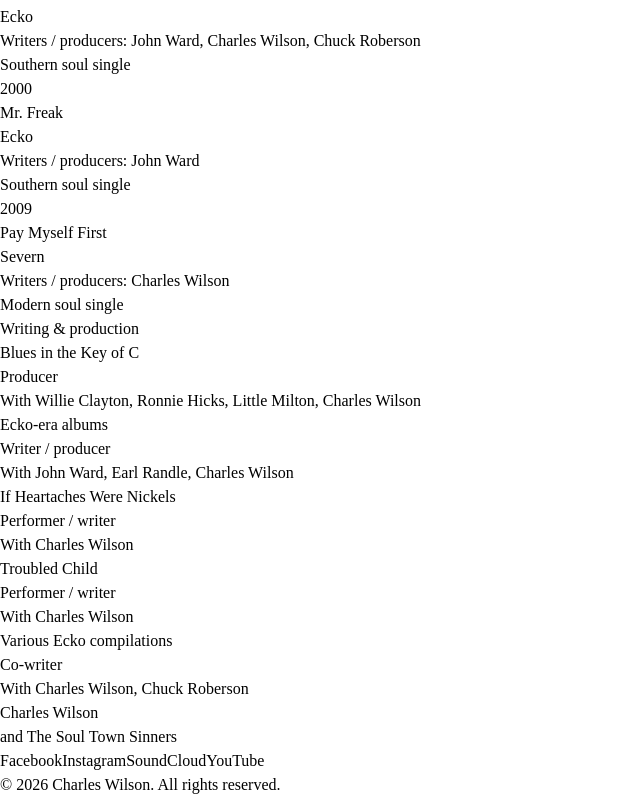
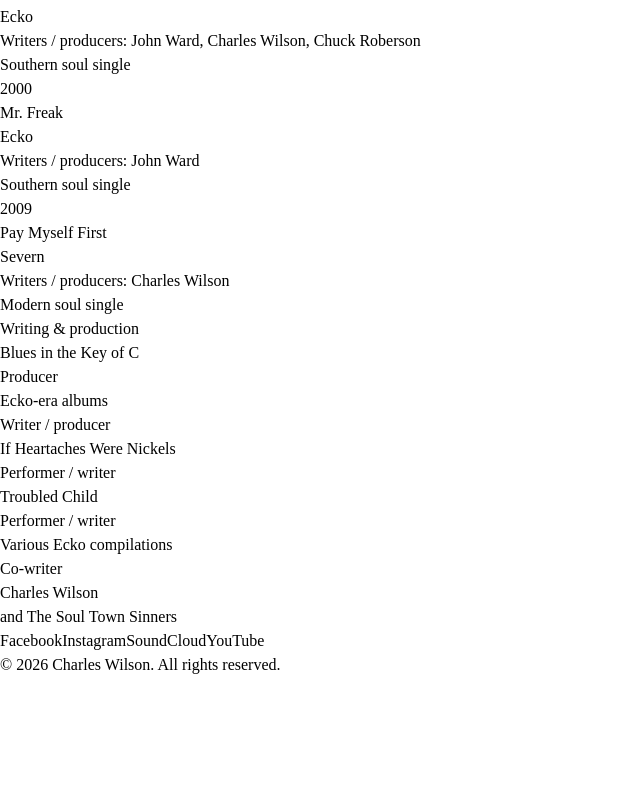
Before and after one commit to Dbaileyfam/CharlesWilsonSoul, a React (Vite) app in the folder web/: page / in a window 1280 px wide. Shown: the part 3643-4440 px from the top of the page, without its empty margins (0-640 px from the left). After the commit the page ends 4320 px from the top, so only its background shows below. Built offline with nearby package versions, Linux system fonts and the light colour scheme.

Commit message:
Home: drop collaborator names from Writing & production credits
Made-with: Cursor

```diff
--- a/web/src/components/DiscographySection.tsx
+++ b/web/src/components/DiscographySection.tsx
@@ -101,10 +101,6 @@ export function DiscographySection() {
             >
               <p className="font-display text-lg text-cream">{credit.work}</p>
               <p className="mt-1 text-sm font-medium text-gold">{credit.role}</p>
-              <p className="mt-3 text-sm leading-relaxed text-cream/60">
-                <span className="text-cream/40">With </span>
-                {credit.collaborators}
-              </p>
             </div>
           ))}
         </div>
--- a/web/src/data/discography.ts
+++ b/web/src/data/discography.ts
@@ -17,7 +17,6 @@ export type SingleEntry = {
 export type CreditEntry = {
   work: string
   role: string
-  collaborators: string
 }
 
 export const discographyAlbums: AlbumEntry[] = [
@@ -177,27 +176,21 @@ export const discographyCredits: CreditEntry[] = [
   {
     work: 'Blues in the Key of C',
     role: 'Producer',
-    collaborators:
-      'Willie Clayton, Ronnie Hicks, Little Milton, Charles Wilson',
   },
   {
     work: 'Ecko-era albums',
     role: 'Writer / producer',
-    collaborators: 'John Ward, Earl Randle, Charles Wilson',
   },
   {
     work: 'If Heartaches Were Nickels',
     role: 'Performer / writer',
-    collaborators: 'Charles Wilson',
   },
   {
     work: 'Troubled Child',
     role: 'Performer / writer',
-    collaborators: 'Charles Wilson',
   },
   {
     work: 'Various Ecko compilations',
     role: 'Co-writer',
-    collaborators: 'Charles Wilson, Chuck Roberson',
   },
 ]
```
